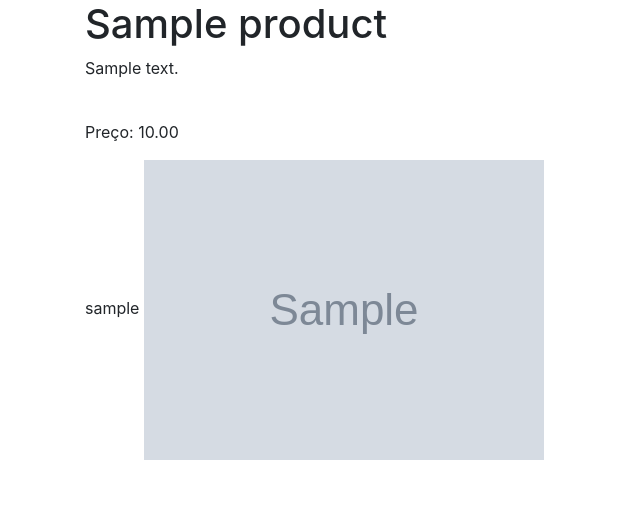
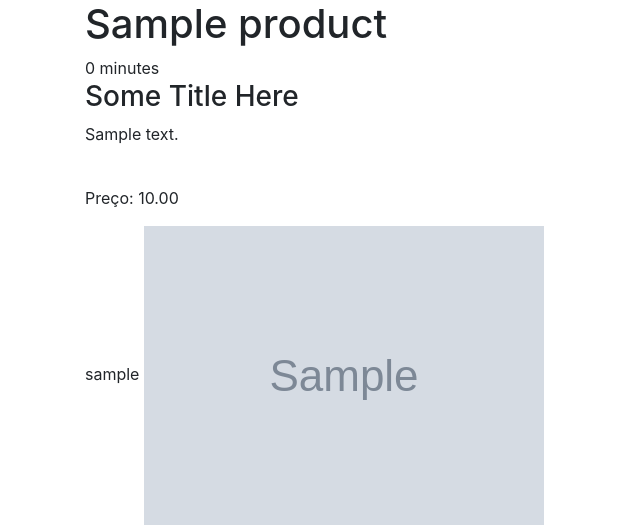
Before and after one commit to sergiopassos/ecommerce_django, a Django app: a page that uses products/templates/products/detail.html in a window 1280 px wide. Shown: the part 56-581 px from the top of the page, without its empty margins (0-640 px from the left). Run offline with Django 3.2, Linux system fonts and the light colour scheme; tables that the repository leaves empty hold one stand-in row (values such as "Sample post"); grey boxes marked "Sample" are stand-in pictures; some libraries are stand-ins or nearby versions.

Commit message:
* Alterações: 	- Adicionado o filter de templates: timesince, fazendo que seja exibido o tempo de criação de um objeto

```diff
--- a/products/templates/products/detail.html
+++ b/products/templates/products/detail.html
@@ -5,6 +5,8 @@
 	<div class="row">
 		<div class="col">
 			<h1>{{ object.title }}</h1>
+			{{ object.timestamp|timesince }}
+			<h3>{{ "some title here"|title }}</h3>
 			{{ object.description|linebreaks }}</br>
 			<p>Preço: {{ object.price }}</p>
 			{{ object.slug }}
```
Also changed, not shown: products/templates/products/snippets/card.html (line endings or trailing spaces).
